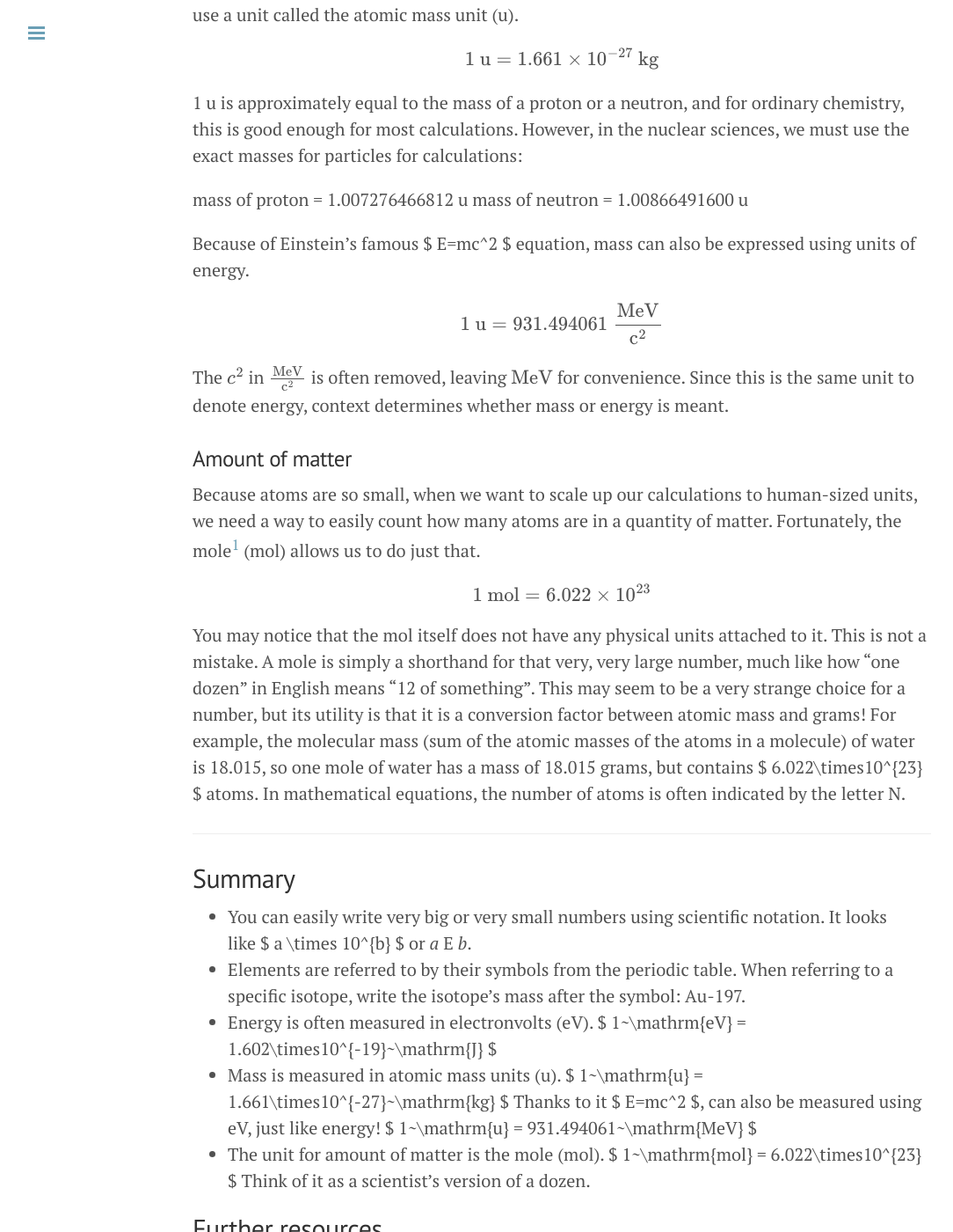
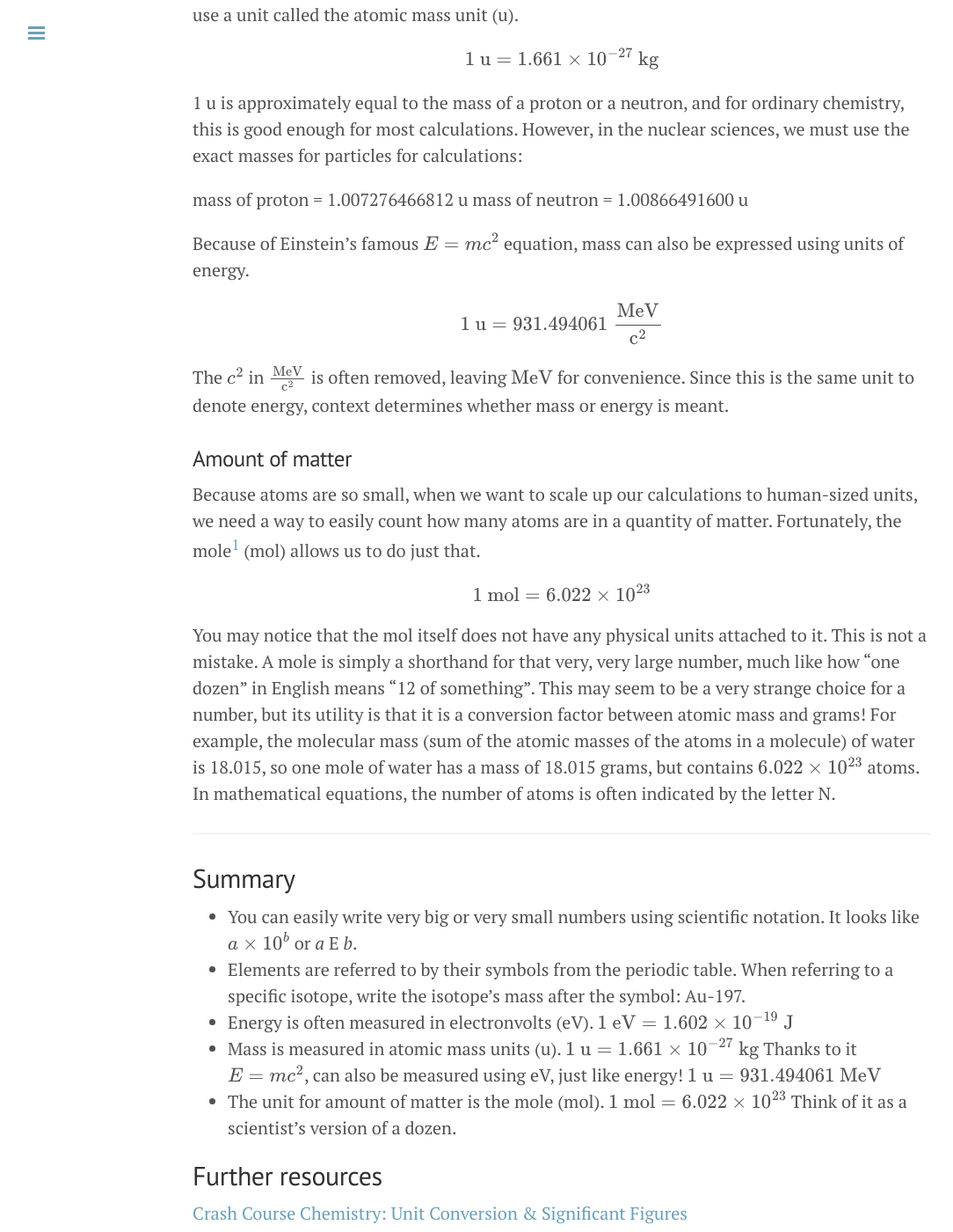
Before and after one commit to xatlasm/xatlasm.github.io, a Jekyll site: the page built from _posts/2014-01-29-units-and-notation.md, in a window 1280 px wide and 1400 px high, scrolled down 2497 px. Shown: the whole window at 88% size, without its empty margins (1-1085 px from the left). Built offline with Jekyll 4.4.1, drawn with Linux system fonts in a browser that asks for light colours; formulas are drawn with MathJax 3; comment, search, counter and statistics services are not loaded.

```diff
--- a/_posts/2014-01-29-units-and-notation.md
+++ b/_posts/2014-01-29-units-and-notation.md
@@ -66,7 +66,7 @@ $$ 1~\mathrm{u} = 1.661\times10^{-27}~\mathrm{kg} $$
 mass of proton = 1.007276466812 u
 mass of neutron = 1.00866491600 u
 
-Because of Einstein's famous $ E=mc^2 $ equation, mass can also be expressed using units of energy.
+Because of Einstein's famous $$ E=mc^2 $$ equation, mass can also be expressed using units of energy.
 
 $$ 1~\mathrm{u} = 931.494061~\mathrm{\frac{MeV}{c^2}} $$
 
@@ -80,17 +80,17 @@ Because atoms are so small, when we want to scale up our calculations to human-s
 
 $$ 1~\mathrm{mol} = 6.022\times10^{23} $$
 
-You may notice that the mol itself does not have any physical units attached to it. This is not a mistake. A mole is simply a shorthand for that very, very large number, much like how "one dozen" in English means "12 of something". This may seem to be a very strange choice for a number, but its utility is that it is a conversion factor between atomic mass and grams! For example, the molecular mass (sum of the atomic masses of the atoms in a molecule) of water is 18.015, so one mole of water has a mass of 18.015 grams, but contains $ 6.022\times10^{23} $ atoms. In mathematical equations, the number of atoms is often indicated by the letter N.
+You may notice that the mol itself does not have any physical units attached to it. This is not a mistake. A mole is simply a shorthand for that very, very large number, much like how "one dozen" in English means "12 of something". This may seem to be a very strange choice for a number, but its utility is that it is a conversion factor between atomic mass and grams! For example, the molecular mass (sum of the atomic masses of the atoms in a molecule) of water is 18.015, so one mole of water has a mass of 18.015 grams, but contains $$ 6.022\times10^{23} $$ atoms. In mathematical equations, the number of atoms is often indicated by the letter N.
 
 ***
 
 ## Summary
 
-* You can easily write very big or very small numbers using scientific notation. It looks like $ a \times 10^{b} $ or *a* E *b*.
+* You can easily write very big or very small numbers using scientific notation. It looks like $$ a \times 10^{b} $$ or *a* E *b*.
 * Elements are referred to by their symbols from the periodic table. When referring to a specific isotope, write the isotope's mass after the symbol: Au-197.
-* Energy is often measured in electronvolts (eV). $ 1~\mathrm{eV} = 1.602\times10^{-19}~\mathrm{J} $
-* Mass is measured in atomic mass units (u). $ 1~\mathrm{u} = 1.661\times10^{-27}~\mathrm{kg} $ Thanks to it $ E=mc^2 $, can also be measured using eV, just like energy! $ 1~\mathrm{u} = 931.494061~\mathrm{MeV} $
-* The unit for amount of matter is the mole (mol). $ 1~\mathrm{mol} = 6.022\times10^{23} $ Think of it as a scientist's version of a dozen.
+* Energy is often measured in electronvolts (eV). $$ 1~\mathrm{eV} = 1.602\times10^{-19}~\mathrm{J} $$
+* Mass is measured in atomic mass units (u). $$ 1~\mathrm{u} = 1.661\times10^{-27}~\mathrm{kg} $$ Thanks to it $$ E=mc^2 $$, can also be measured using eV, just like energy! $$ 1~\mathrm{u} = 931.494061~\mathrm{MeV} $$
+* The unit for amount of matter is the mole (mol). $$ 1~\mathrm{mol} = 6.022\times10^{23} $$ Think of it as a scientist's version of a dozen.
 
 ## Further resources
 
```
